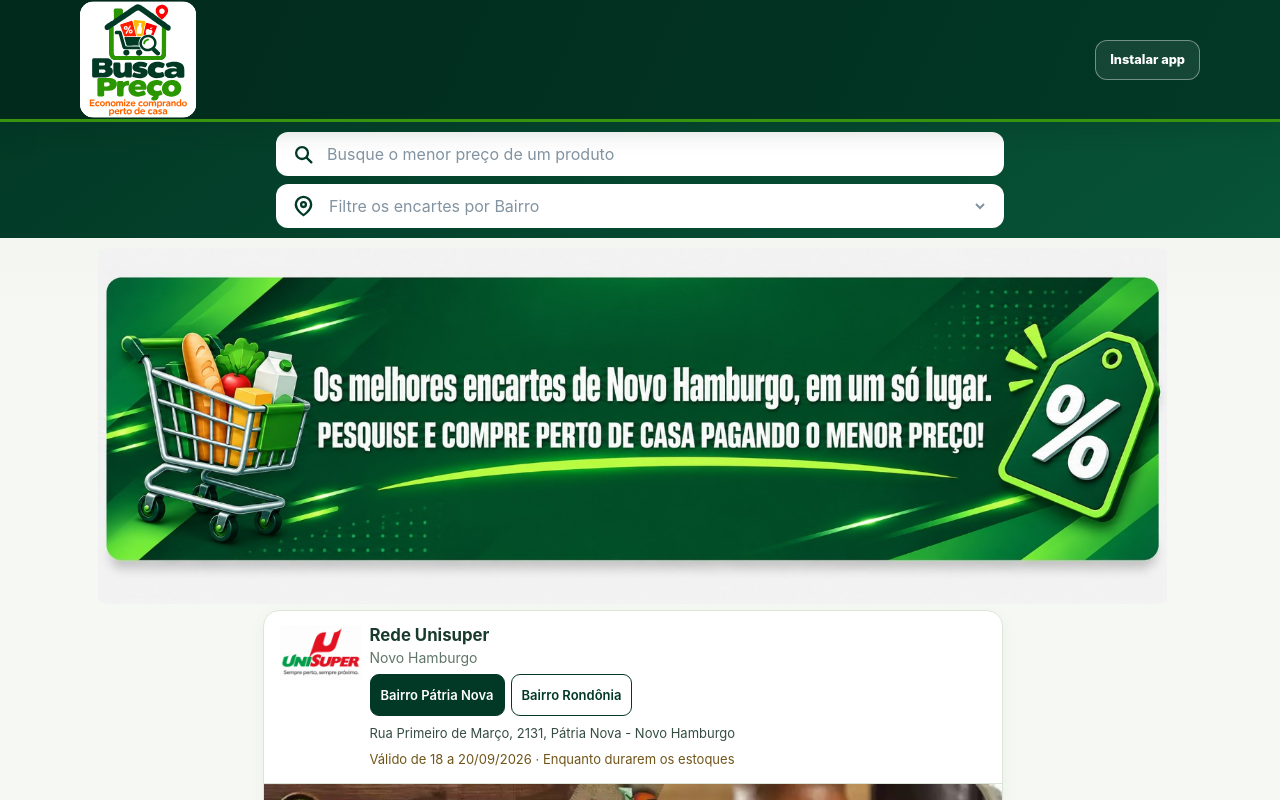
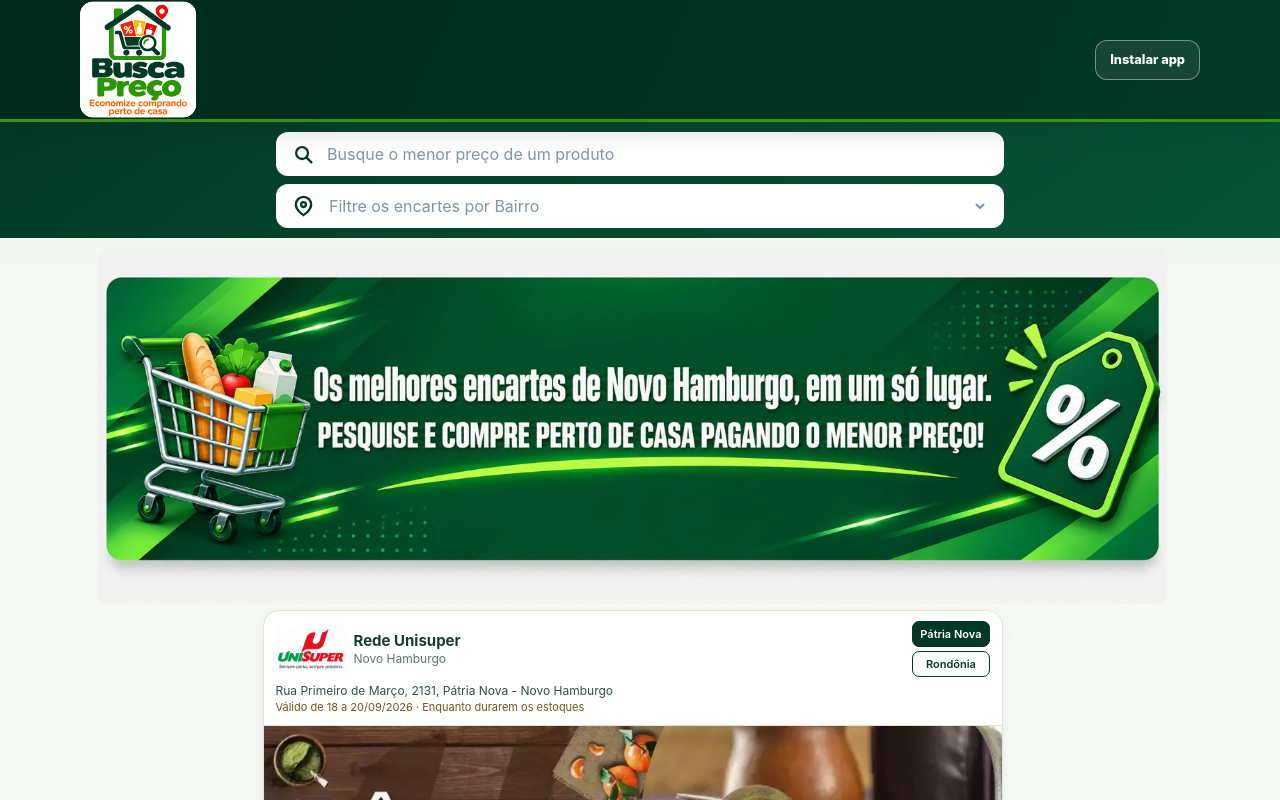
Before and after one commit to vercelsistemasfag/buscapreconh, a website: page public/index.html in a window 1280 px wide. Drawn offline with Linux system fonts and the light colour scheme.

Commit message:
Compacta cabecalho e reposiciona bairros

```diff
--- a/public/app.js
+++ b/public/app.js
@@ -98,7 +98,7 @@ function renderFlyers(){
       <header class="flyer-heading">
         ${s.logo?`<img src="${s.logo}" alt="Logotipo ${s.name}" />`:''}
         <div class="flyer-heading-details"><h2>${s.name}</h2><p>${s.branches?'Novo Hamburgo':s.neighborhood+' · Novo Hamburgo'}</p>
-        ${branch?`<div class="branch-selector" role="group" aria-label="Escolha a filial">${s.branches.map((b,i)=>`<button type="button" data-branch="${i}" aria-pressed="${state.branch===i}">Bairro ${b.neighborhood}</button>`).join('')}</div><p class="branch-address" aria-live="polite">${branch.address}</p>`:''}
+        ${branch?`<div class="branch-selector" role="group" aria-label="Escolha a filial">${s.branches.map((b,i)=>`<button type="button" data-branch="${i}" aria-pressed="${state.branch===i}">${b.neighborhood}</button>`).join('')}</div><p class="branch-address" aria-live="polite">${branch.address}</p>`:''}
         <span class="flyer-validity">${validityFor(s)}</span></div>
       </header>
       <img class="full-flyer" src="${pages[state.page]}" alt="Encarte ${s.name}, página ${state.page+1} de ${pages.length}" />
--- a/public/sw.js
+++ b/public/sw.js
@@ -1,4 +1,4 @@
-const CACHE = 'busca-preco-nh-v19-pwa-icon-green-splash-unisuper-v1-unisuper-logo-logo-branco-v2-zoom-flutuante-v2-encarte-viewer-v3-rolagem-natural-v4'
+const CACHE = 'busca-preco-nh-v19-pwa-icon-green-splash-unisuper-v1-unisuper-logo-logo-branco-v2-zoom-flutuante-v2-encarte-viewer-v3-rolagem-natural-v4-cabecalho-compacto-v3'
 const SHELL = ['/encarte-viewer.css', '/zoom-flutuante.css', '/assets/unisuper-logo-branco.png', '/unisuper.css', '/icons/icon-192.png?v=19', '/icons/icon-512.png?v=19', '/', '/style.css', '/assets/banner-encartes-moderno.png', '/assets/busca-preco-logo.svg', '/app.js', '/manifest.webmanifest', '/icons/icon-192.png', '/icons/icon-512.png']
 self.addEventListener('install',event=>{event.waitUntil(caches.open(CACHE).then(cache=>cache.addAll(SHELL)));self.skipWaiting()})
 self.addEventListener('activate',event=>{event.waitUntil(caches.keys().then(keys=>Promise.all(keys.filter(key=>key!==CACHE).map(key=>caches.delete(key)))));self.clients.claim()})
--- a/public/unisuper.css
+++ b/public/unisuper.css
@@ -15,3 +15,76 @@
 @media (max-width: 390px) {
   #rede-unisuper .flyer-heading > img { flex-basis: 67px; width: 67px; height: 58px; }
 }
+
+/* cabecalho-unisuper-compacto-v3 */
+#rede-unisuper .flyer-heading {
+  display: grid;
+  grid-template-columns: 70px minmax(0, 1fr) auto;
+  column-gap: 8px;
+  row-gap: 3px;
+  align-items: center;
+  padding: 10px 12px;
+}
+#rede-unisuper .flyer-heading > img {
+  grid-column: 1;
+  grid-row: 1 / 3;
+  width: 70px;
+  height: 52px;
+  object-fit: contain;
+  object-position: center;
+  align-self: center;
+}
+#rede-unisuper .flyer-heading-details { display: contents; }
+#rede-unisuper .flyer-heading h2 {
+  grid-column: 2;
+  grid-row: 1;
+  align-self: end;
+  margin: 0;
+  font-size: 15px;
+  line-height: 1.15;
+  font-weight: 700;
+}
+#rede-unisuper .flyer-heading-details > p:not(.branch-address) {
+  grid-column: 2;
+  grid-row: 2;
+  align-self: start;
+  margin: 0;
+  font-size: 12px;
+  line-height: 1.2;
+}
+#rede-unisuper .branch-selector {
+  grid-column: 3;
+  grid-row: 1 / 3;
+  display: flex;
+  flex-direction: column;
+  gap: 4px;
+  margin: 0;
+}
+#rede-unisuper .branch-selector button {
+  min-height: 26px;
+  padding: 4px 7px;
+  border-radius: 7px;
+  font-size: 11px;
+  font-weight: 600;
+  line-height: 1.15;
+  white-space: nowrap;
+}
+#rede-unisuper .flyer-heading .branch-address {
+  grid-column: 1 / -1;
+  grid-row: 3;
+  margin: 3px 0 0;
+  font-size: 12px;
+  line-height: 1.25;
+}
+#rede-unisuper .flyer-validity {
+  grid-column: 1 / -1;
+  grid-row: 4;
+  margin: 0;
+  font-size: 11px;
+  line-height: 1.25;
+}
+@media (max-width: 350px) {
+  #rede-unisuper .flyer-heading { grid-template-columns: 58px minmax(0, 1fr) auto; column-gap: 6px; padding: 9px 10px; }
+  #rede-unisuper .flyer-heading > img { width: 58px; height: 46px; }
+  #rede-unisuper .flyer-heading h2 { font-size: 13px; }
+}
```
